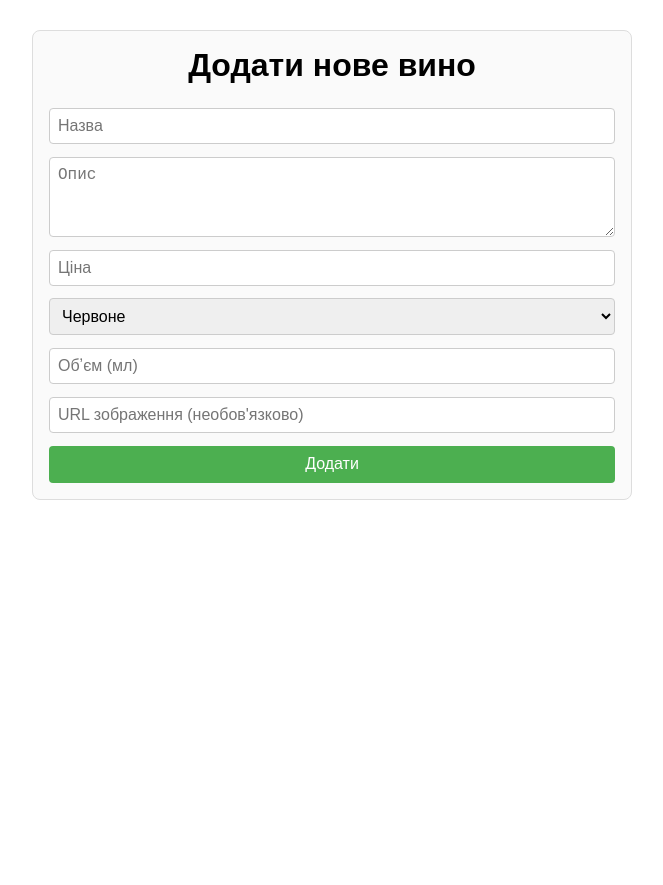
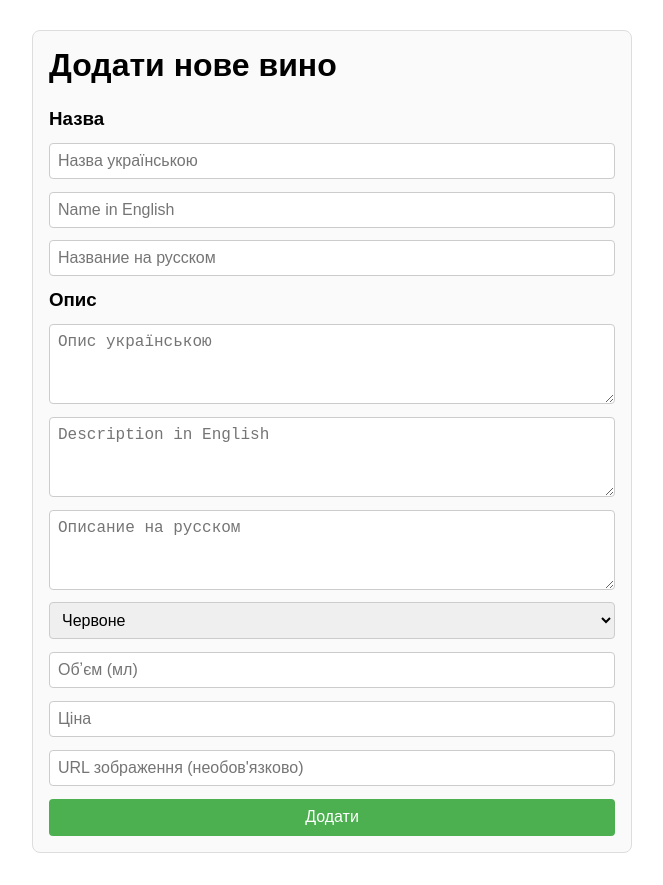
Before and after one commit to ArtemPaskall/winery, a Next.js app: page /en/add-product in a window 1280 px wide. Shown: the part 802-1687 px from the top of the page, without its empty margins (308-971 px from the left). Before the commit the page ends 1334 px from the top, so only its background shows below. Built offline with nearby package versions, Linux system fonts and the light colour scheme; no server answers.

Commit message:
finished card product with trahslated

```diff
--- a/app/[locale]/(root)/add-product/add-product.scss
+++ b/app/[locale]/(root)/add-product/add-product.scss
@@ -9,7 +9,7 @@
 }
 
 h1 {
-  text-align: center;
+  text-align: left;
   margin-bottom: 1.5rem;
 }
 
--- a/app/[locale]/(root)/add-product/page.tsx
+++ b/app/[locale]/(root)/add-product/page.tsx
@@ -3,55 +3,78 @@
 import { useState } from "react"
 import "./add-product.scss"
 
+type Multilang = { uk: string; en: string; ru: string }
+
+type WineFormData = {
+  name: Multilang
+  description: Multilang
+  wineType: string
+  volume: string
+  price: string
+  imageUrl: string
+}
+
+const initialFormData: WineFormData = {
+  name: { uk: "", en: "", ru: "" },
+  description: { uk: "", en: "", ru: "" },
+  wineType: "red",
+  volume: "",
+  price: "",
+  imageUrl: "",
+}
+
 export default function AddWinePage() {
-  const [formData, setFormData] = useState({
-    name: "",
-    description: "",
-    price: "",
-    vintage: "",
-    alcoholContent: "",
-    wineType: "red",
-    volume: "",
-    imageUrl: "",
-  })
+  const [formData, setFormData] = useState<WineFormData>(initialFormData)
 
   const handleChange = (
     e: React.ChangeEvent<
       HTMLInputElement | HTMLSelectElement | HTMLTextAreaElement
     >
   ) => {
-    const { name, value } = e.target
-    setFormData((prev) => ({ ...prev, [name]: value }))
+    const { name, value, dataset } = e.target
+
+    if (dataset.lang) {
+      const lang = dataset.lang as keyof Multilang
+      setFormData((prev) => ({
+        ...prev,
+        [name]: {
+          ...prev[name as keyof Pick<WineFormData, "name" | "description">],
+          [lang]: value,
+        },
+      }))
+    } else {
+      setFormData((prev) => ({
+        ...prev,
+        [name]: value,
+      }))
+    }
   }
 
   const handleSubmit = async (e: React.FormEvent) => {
     e.preventDefault()
+
     const response = await fetch("/api/wines", {
       method: "POST",
       headers: { "Content-Type": "application/json" },
       body: JSON.stringify({
         ...formData,
         price: parseFloat(formData.price),
-        vintage: parseInt(formData.vintage),
-        alcoholContent: parseFloat(formData.alcoholContent),
         volume: parseInt(formData.volume),
       }),
     })
 
     if (response.ok) {
       alert("Вино додано!")
-      setFormData({
-        name: "",
-        description: "",
-        price: "",
-        vintage: "",
-        alcoholContent: "",
-        wineType: "red",
-        volume: "",
-        imageUrl: "",
-      })
+      setFormData(initialFormData)
     } else {
-      alert("Помилка при додаванні вина")
+      try {
+        const errorData = await response.json()
+        alert(`Помилка: ${errorData.message || JSON.stringify(errorData)}`)
+      } catch (err) {
+        const errorText = await response.text()
+        console.error("Error while parsing error response:", err)
+        alert(`Помилка 500. Сервер відповів: ${errorText}`)
+      }
     }
   }
 
@@ -59,29 +82,52 @@ export default function AddWinePage() {
     <div className="form-wrapper">
       <h1>Додати нове вино</h1>
       <form onSubmit={handleSubmit} className="wine-form">
+        <h3>Назва</h3>
         <input
           name="name"
-          value={formData.name}
+          data-lang="uk"
+          value={formData.name.uk}
           onChange={handleChange}
-          placeholder="Назва"
-          required
+          placeholder="Назва українською"
+        />
+        <input
+          name="name"
+          data-lang="en"
+          value={formData.name.en}
+          onChange={handleChange}
+          placeholder="Name in English"
+        />
+        <input
+          name="name"
+          data-lang="ru"
+          value={formData.name.ru}
+          onChange={handleChange}
+          placeholder="Название на русском"
+        />
+
+        <h3>Опис</h3>
+        <textarea
+          name="description"
+          data-lang="uk"
+          value={formData.description.uk}
+          onChange={handleChange}
+          placeholder="Опис українською"
         />
         <textarea
           name="description"
-          value={formData.description}
+          data-lang="en"
+          value={formData.description.en}
           onChange={handleChange}
-          placeholder="Опис"
-          required
+          placeholder="Description in English"
         />
-        <input
-          name="price"
-          value={formData.price}
+        <textarea
+          name="description"
+          data-lang="ru"
+          value={formData.description.ru}
           onChange={handleChange}
-          placeholder="Ціна"
-          type="number"
-          step="0.01"
-          required
+          placeholder="Описание на русском"
         />
+
         <select
           name="wineType"
           value={formData.wineType}
@@ -95,12 +141,22 @@ export default function AddWinePage() {
           <option value="dessert">Десертне</option>
           <option value="fortified">Кріплене</option>
         </select>
+
         <input
           name="volume"
           value={formData.volume}
           onChange={handleChange}
           placeholder="Обʼєм (мл)"
           type="number"
+          required
+        />
+        <input
+          name="price"
+          value={formData.price}
+          onChange={handleChange}
+          placeholder="Ціна"
+          type="number"
+          step="0.01"
           required
         />
         <input
--- a/app/api/wines/route.ts
+++ b/app/api/wines/route.ts
@@ -13,8 +13,13 @@ export async function POST(req: Request) {
     return NextResponse.json(newWine, { status: 201 })
   } catch (error) {
     console.error("DB error:", error)
+
     return NextResponse.json(
-      { message: "Помилка при створенні вина" },
+      {
+        // Якщо error — обʼєкт Error, повертаємо його повідомлення, інакше загальний текст
+        message:
+          error instanceof Error ? error.message : "Помилка при створенні вина",
+      },
       { status: 500 }
     )
   }
--- a/i18n/routing.ts
+++ b/i18n/routing.ts
@@ -1,9 +1,7 @@
 import { defineRouting } from "next-intl/routing"
 
 export const routing = defineRouting({
-  // A list of all locales that are supported
   locales: ["en", "uk", "ru"],
 
-  // Used when no locale matches
   defaultLocale: "uk",
 })
--- a/messages/en.json
+++ b/messages/en.json
@@ -6,5 +6,9 @@
   "Header": {
     "discount": "Get a discount",
     "main-header": "Craft Natural Wine"
+  },
+  "WineCard": {
+    "add-to-cart": "Add to cart",
+    "quick-view": "Quick View"
   }
 }
--- a/messages/ru.json
+++ b/messages/ru.json
@@ -6,5 +6,9 @@
   "Header": {
     "discount": "Получите скидку",
     "main-header": "Крафтовое натуральное вино"
+  },
+  "WineCard": {
+    "add-to-cart": "Добавить в корзину",
+    "quick-view": "Посмотреть"
   }
 }
--- a/messages/uk.json
+++ b/messages/uk.json
@@ -6,5 +6,9 @@
   "Header": {
     "discount": "Отримай знижку",
     "main-header": "Крафтове натуральне вино"
+  },
+  "WineCard": {
+    "add-to-cart": "Додати в корзину",
+    "quick-view": "Переглянути"
   }
 }
--- a/models/wine.ts
+++ b/models/wine.ts
@@ -1,25 +1,29 @@
-import { Schema, models, model } from "mongoose"
-import { WineType } from "@/types"
+import { Schema, model, models } from "mongoose"
 
-const WineSchema = new Schema<WineType>(
+const WineSchema = new Schema(
   {
-    name: { type: String, required: true },
-    description: { type: String, required: true },
-    price: { type: Number, required: true },
-    vintage: { type: Number, required: true },
-    alcoholContent: { type: Number, required: true },
+    name: {
+      uk: { type: String, required: true },
+      en: { type: String, required: true },
+      ru: { type: String, required: true },
+    },
+    description: {
+      uk: { type: String, required: true },
+      en: { type: String, required: true },
+      ru: { type: String, required: true },
+    },
     wineType: {
       type: String,
       enum: ["red", "white", "rosé", "sparkling", "dessert", "fortified"],
       required: true,
     },
-    country: { type: String, required: true },
-    volume: { type: Number, required: true }, // наприклад 750 мл
+    volume: { type: Number, required: true },
+    price: { type: Number, required: true },
     imageUrl: { type: String, required: false },
   },
   {
-    timestamps: true, // автоматично додає createdAt і updatedAt
+    timestamps: true,
   }
 )
 
-export default models.Wine || model<WineType>("Wine", WineSchema)
+export default models.Wine || model("Wine", WineSchema)
```
Also changed, not shown: components/card/page.tsx (+11 -6 lines), types.ts (+3 -6 lines), components/langSwitcher/page.tsx (line endings or trailing spaces).
